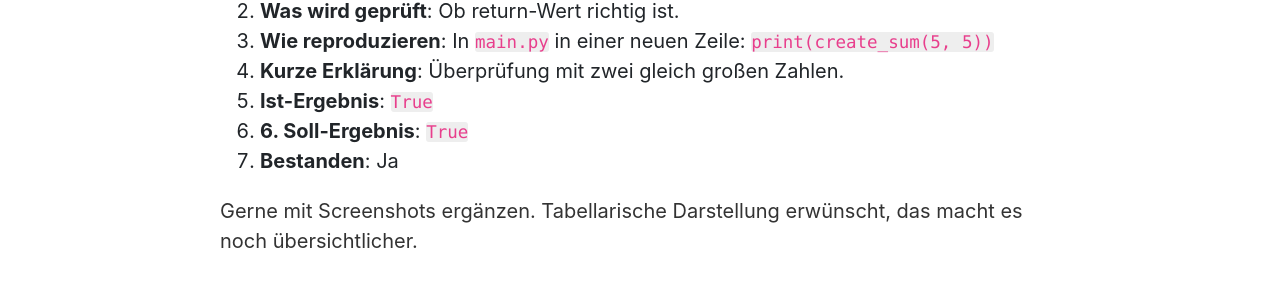
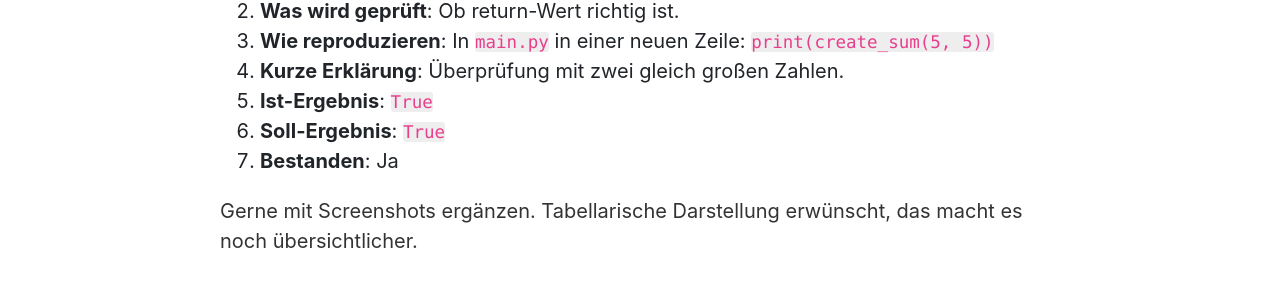
Before and after one commit to mAIRcode/mAIRcode.github.io, a Jekyll site: the page built from _posts/2021-12-08-testcases.md, in a window 1280 px wide. Shown: the part 659-965 px from the top of the page. Built offline with Jekyll 4.4.1, drawn with Linux system fonts in a browser that asks for light colours; nearby versions of some CDN libraries.

Commit message:
Update 2021-12-08-testcases.md

```diff
--- a/_posts/2021-12-08-testcases.md
+++ b/_posts/2021-12-08-testcases.md
@@ -32,7 +32,7 @@
 3. **Wie reproduzieren**: In `main.py` in einer neuen Zeile: `print(create_sum(5, 5))`
 4. **Kurze Erklärung**: Überprüfung mit zwei gleich großen Zahlen.
 5. **Ist-Ergebnis**: `True`
-6. **6. Soll-Ergebnis**: `True`
+6. **Soll-Ergebnis**: `True`
 7. **Bestanden**: Ja
 
 Gerne mit Screenshots ergänzen. Tabellarische Darstellung erwünscht, das macht es noch übersichtlicher.
```
